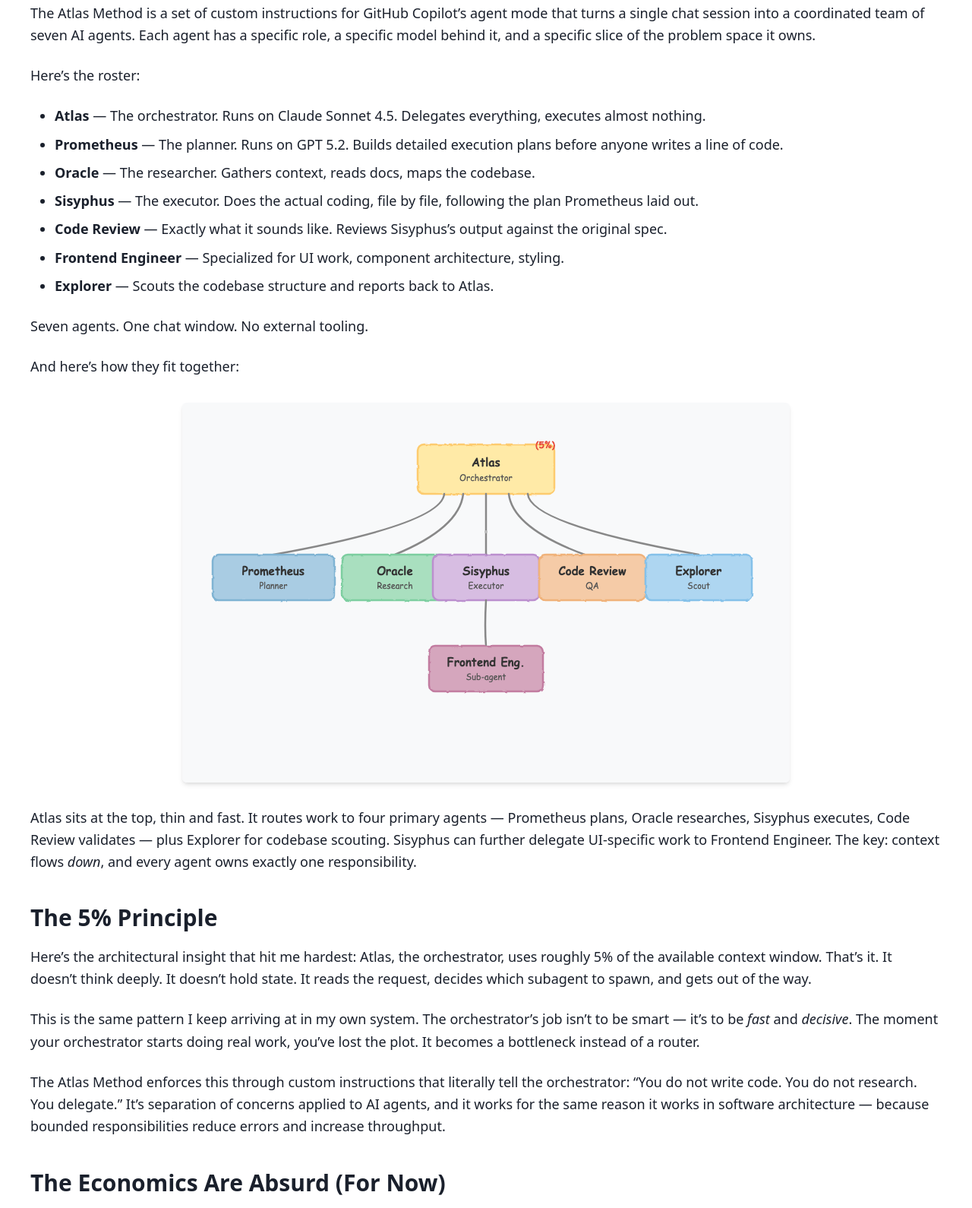
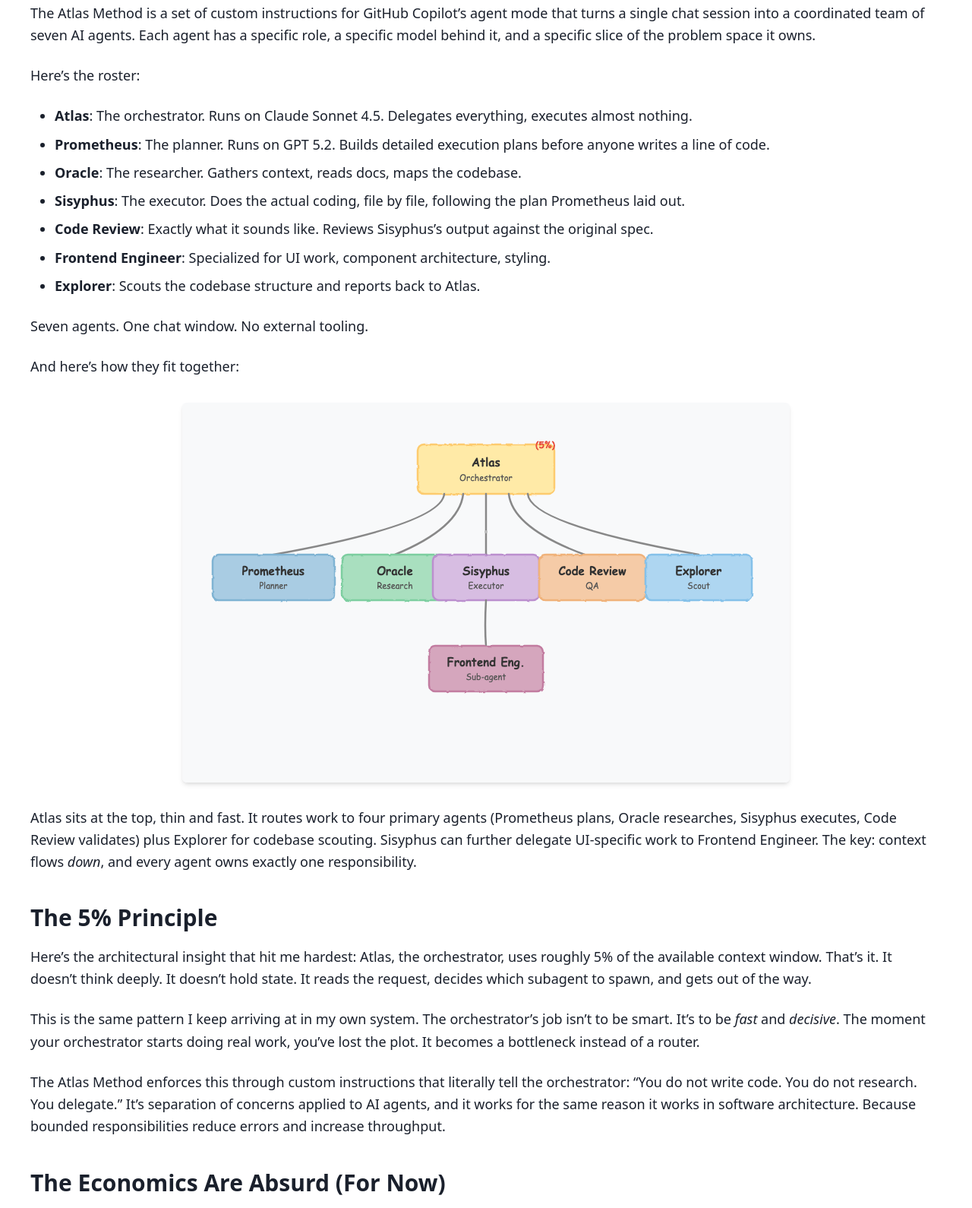
Before and after one commit to patrob/patrickarobinson-site, an Astro site: page /blog/atlas-method-copilot-agents.md in a window 1280 px wide. Shown: the part 1527-3117 px from the top of the page at 76% size. Built offline with nearby package versions, Linux system fonts and the light colour scheme; Astro itself is replaced by a stand-in of ours.

Commit message:
fix: remove all em dashes from atlas method post

```diff
--- a/src/content/blog/atlas-method-copilot-agents.md
+++ b/src/content/blog/atlas-method-copilot-agents.md
@@ -5,7 +5,7 @@
 heroImage: "../../assets/atlas-method-hero.jpg"
 ---
 
-I've been building my own multi-agent system for months now. So when I stumbled across the Atlas Method — a framework that orchestrates seven specialized AI agents inside VS Code through GitHub Copilot — I didn't just see a clever hack. I saw someone solving the same architectural problems I've been wrestling with, from a completely different angle.
+I've been building my own multi-agent system for months now. So when I stumbled across the Atlas Method, a framework that orchestrates seven specialized AI agents inside VS Code through GitHub Copilot, I didn't just see a clever hack. I saw someone solving the same architectural problems I've been wrestling with, from a completely different angle.
 
 And honestly? Some of their solutions are better than mine.
 
@@ -15,13 +15,13 @@
 
 Here's the roster:
 
-- **Atlas** — The orchestrator. Runs on Claude Sonnet 4.5. Delegates everything, executes almost nothing.
-- **Prometheus** — The planner. Runs on GPT 5.2. Builds detailed execution plans before anyone writes a line of code.
-- **Oracle** — The researcher. Gathers context, reads docs, maps the codebase.
-- **Sisyphus** — The executor. Does the actual coding, file by file, following the plan Prometheus laid out.
-- **Code Review** — Exactly what it sounds like. Reviews Sisyphus's output against the original spec.
-- **Frontend Engineer** — Specialized for UI work, component architecture, styling.
-- **Explorer** — Scouts the codebase structure and reports back to Atlas.
+- **Atlas**: The orchestrator. Runs on Claude Sonnet 4.5. Delegates everything, executes almost nothing.
+- **Prometheus**: The planner. Runs on GPT 5.2. Builds detailed execution plans before anyone writes a line of code.
+- **Oracle**: The researcher. Gathers context, reads docs, maps the codebase.
+- **Sisyphus**: The executor. Does the actual coding, file by file, following the plan Prometheus laid out.
+- **Code Review**: Exactly what it sounds like. Reviews Sisyphus's output against the original spec.
+- **Frontend Engineer**: Specialized for UI work, component architecture, styling.
+- **Explorer**: Scouts the codebase structure and reports back to Atlas.
 
 Seven agents. One chat window. No external tooling.
 
@@ -29,15 +29,15 @@
 
 ![Atlas Method Architecture](/images/atlas-architecture.png)
 
-Atlas sits at the top, thin and fast. It routes work to four primary agents — Prometheus plans, Oracle researches, Sisyphus executes, Code Review validates — plus Explorer for codebase scouting. Sisyphus can further delegate UI-specific work to Frontend Engineer. The key: context flows *down*, and every agent owns exactly one responsibility.
+Atlas sits at the top, thin and fast. It routes work to four primary agents (Prometheus plans, Oracle researches, Sisyphus executes, Code Review validates) plus Explorer for codebase scouting. Sisyphus can further delegate UI-specific work to Frontend Engineer. The key: context flows *down*, and every agent owns exactly one responsibility.
 
 ## The 5% Principle
 
 Here's the architectural insight that hit me hardest: Atlas, the orchestrator, uses roughly 5% of the available context window. That's it. It doesn't think deeply. It doesn't hold state. It reads the request, decides which subagent to spawn, and gets out of the way.
 
-This is the same pattern I keep arriving at in my own system. The orchestrator's job isn't to be smart — it's to be *fast* and *decisive*. The moment your orchestrator starts doing real work, you've lost the plot. It becomes a bottleneck instead of a router.
+This is the same pattern I keep arriving at in my own system. The orchestrator's job isn't to be smart. It's to be *fast* and *decisive*. The moment your orchestrator starts doing real work, you've lost the plot. It becomes a bottleneck instead of a router.
 
-The Atlas Method enforces this through custom instructions that literally tell the orchestrator: "You do not write code. You do not research. You delegate." It's separation of concerns applied to AI agents, and it works for the same reason it works in software architecture — because bounded responsibilities reduce errors and increase throughput.
+The Atlas Method enforces this through custom instructions that literally tell the orchestrator: "You do not write code. You do not research. You delegate." It's separation of concerns applied to AI agents, and it works for the same reason it works in software architecture. Because bounded responsibilities reduce errors and increase throughput.
 
 ## The Economics Are Absurd (For Now)
 
@@ -47,7 +47,7 @@
 
 Is this a loophole? Absolutely. Will it last? Almost certainly not. GitHub is going to close this gap the moment subagent orchestration starts meaningfully impacting their compute costs. But right now, in February 2026, it works. And the people using it are getting 10x the output per request.
 
-I'm not saying you should build your workflow around a pricing loophole. I'm saying the *architecture* that makes this loophole possible — orchestrator spawning specialized subagents within a single execution context — is the right architecture regardless of pricing.
+I'm not saying you should build your workflow around a pricing loophole. I'm saying the *architecture* that makes this loophole possible, orchestrator spawning specialized subagents within a single execution context, is the right architecture regardless of pricing.
 
 ## The Patterns Worth Stealing
 
@@ -59,7 +59,7 @@
 
 **The Spec-Driven Workflow.** Every task starts with a spec that Oracle helps research and Prometheus formalizes. The spec becomes the contract. Sisyphus codes to the spec. Code Review validates against the spec. If there's no spec, there's no work.
 
-I've been implementing something similar in my OpenClaw-based system — a research agent that gathers context before a planning agent builds the execution strategy. Seeing the Atlas Method arrive at the same pattern independently tells me this isn't just one person's preference. It's a convergent design. Separating planning from execution is how multi-agent systems need to work.
+I've been implementing something similar in my OpenClaw-based system. A research agent that gathers context before a planning agent builds the execution strategy. Seeing the Atlas Method arrive at the same pattern independently tells me this isn't just one person's preference. It's a convergent design. Separating planning from execution is how multi-agent systems need to work.
 
 ## What I Think This Means
 
@@ -67,13 +67,13 @@
 
 That's both its genius and its fragility. It works today because Copilot's agent mode is flexible enough to support subagent delegation, and because the pricing model hasn't caught up to the usage pattern. Either of those could change tomorrow.
 
-But the *ideas* inside it — orchestrator minimalism, plan-then-execute, spec-driven development, specialized agents with bounded roles — those aren't going anywhere. Those are the patterns that every serious multi-agent system is converging on, whether it's built inside Copilot, on LangGraph, or on something custom like what I'm doing with OpenClaw.
+But the *ideas* inside it (orchestrator minimalism, plan-then-execute, spec-driven development, specialized agents with bounded roles) those aren't going anywhere. Those are the patterns that every serious multi-agent system is converging on, whether it's built inside Copilot, on LangGraph, or on something custom like what I'm doing with OpenClaw.
 
 If you're building anything with AI agents, study the Atlas Method. Not to copy the instructions file, but to understand *why* it works: a thin orchestrator that routes instead of thinks, specialized agents with bounded roles, and a plan-then-execute-then-review loop that catches drift before it compounds. These aren't clever tricks. They're architecture. And architecture outlasts any pricing loophole.
 
 ---
 
-I'm documenting my own multi-agent setup as I build it. Follow along at [patrickarobinson.com](https://patrickarobinson.com) or check out [agent-voices](https://github.com/on-par/agent-voices) — an open-source framework for giving your AI agents distinct voices.
+I'm documenting my own multi-agent setup as I build it. Follow along at [patrickarobinson.com](https://patrickarobinson.com) or check out [agent-voices](https://github.com/on-par/agent-voices), an open-source framework for giving your AI agents distinct voices.
 
 ---
 
```
